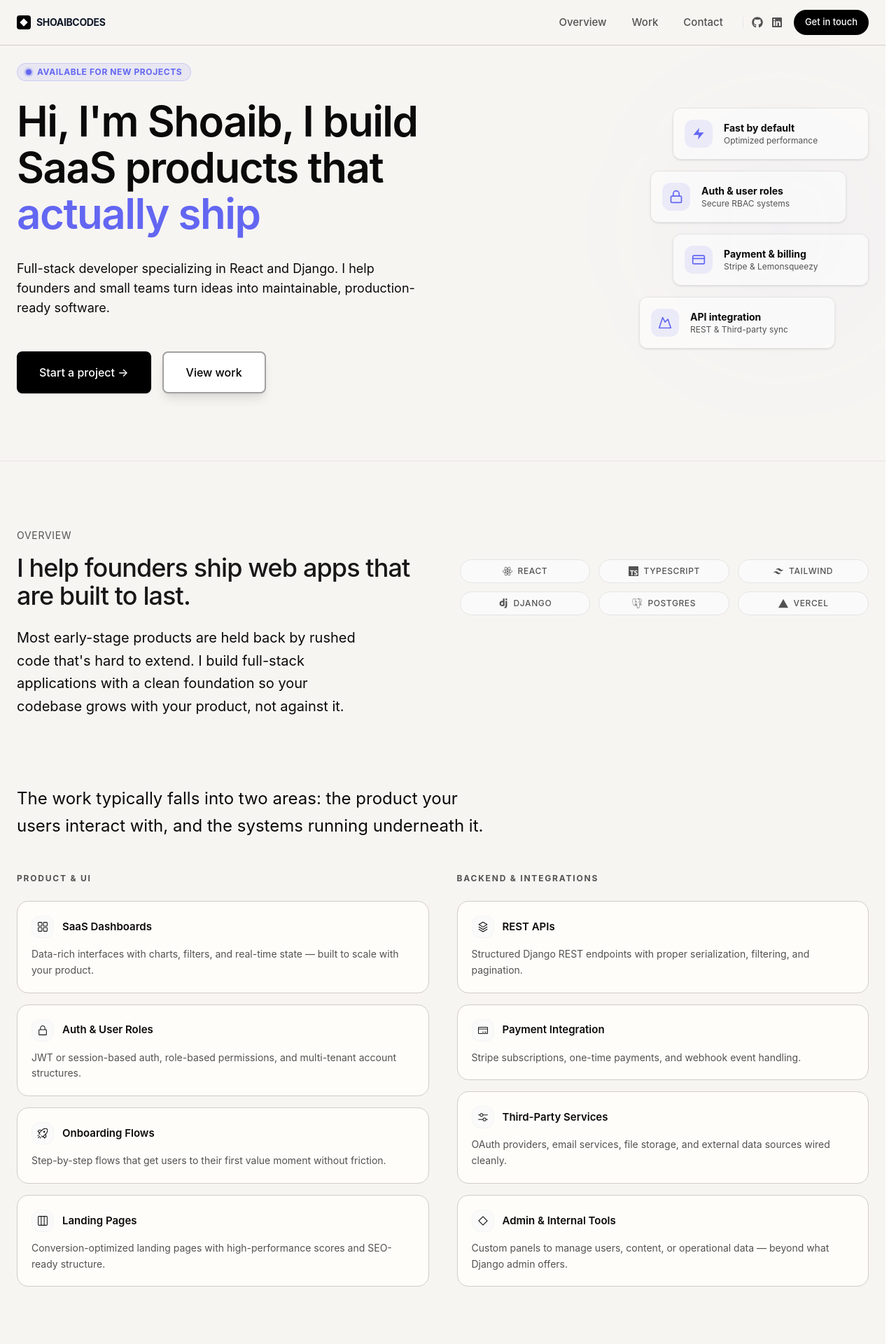
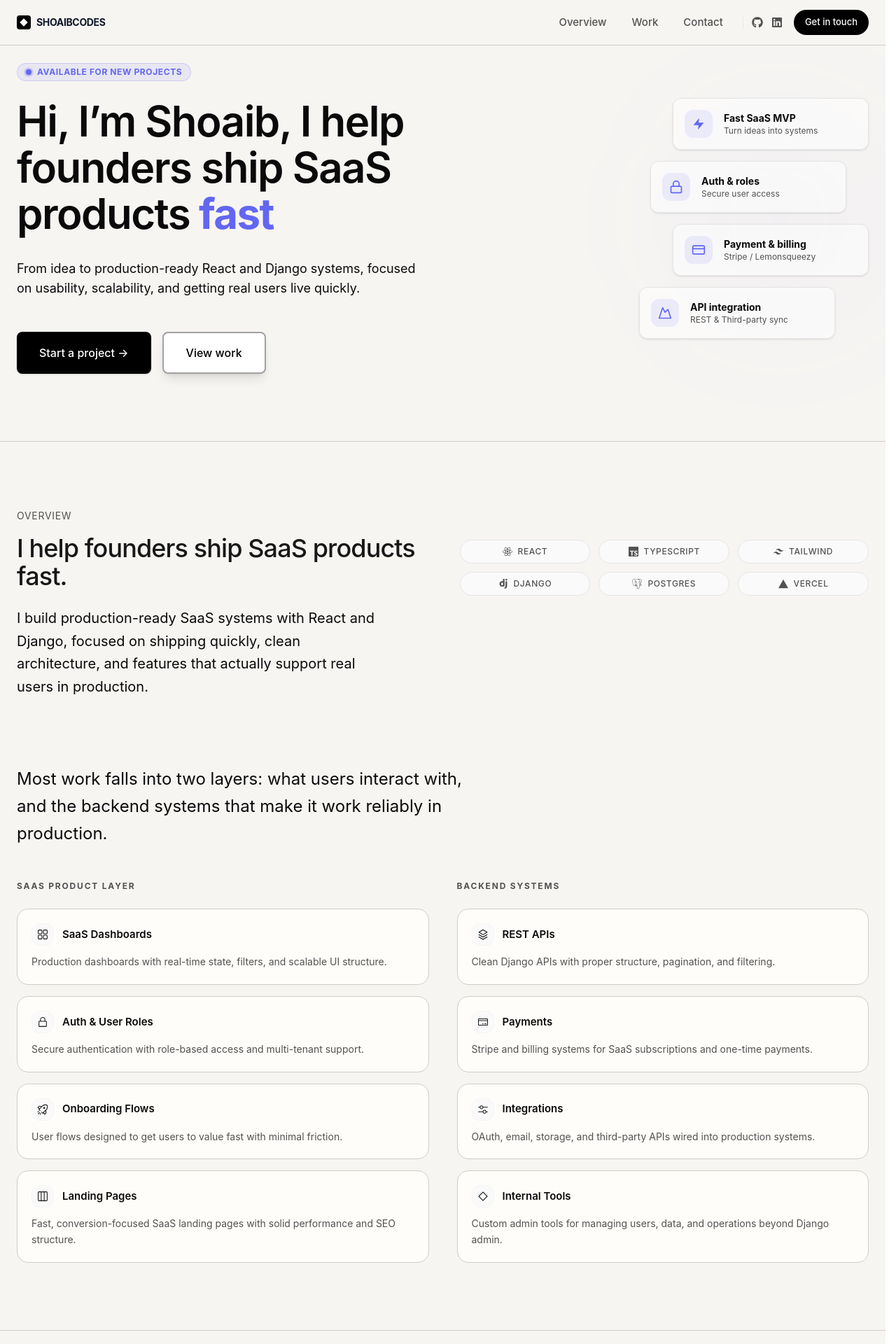
Before and after one commit to codewithshoaib-dev/Portfolio, a React (Vite) app in the folder web/: page / in a window 1280 px wide. Shown: the top 1920 px of the page at 70% size. Built offline with nearby package versions, Linux system fonts and the light colour scheme.

Commit message:
feat(copy): align hero and overview messaging with SaaS-focused positioning

```diff
--- a/web/src/landingpage/about.tsx
+++ b/web/src/landingpage/about.tsx
@@ -33,22 +33,22 @@ const productWork = [
   {
     title: "SaaS Dashboards",
     icon: <RxDashboard />,
-    desc: "Data-rich interfaces with charts, filters, and real-time state — built to scale with your product.",
+    desc: "Production dashboards with real-time state, filters, and scalable UI structure.",
   },
   {
     title: "Auth & User Roles",
     icon: <RxLockClosed />,
-    desc: "JWT or session-based auth, role-based permissions, and multi-tenant account structures.",
+    desc: "Secure authentication with role-based access and multi-tenant support.",
   },
   {
     title: "Onboarding Flows",
     icon: <RxRocket />,
-    desc: "Step-by-step flows that get users to their first value moment without friction.",
+    desc: "User flows designed to get users to value fast with minimal friction.",
   },
   {
     title: "Landing Pages",
     icon: <RxLayout />,
-    desc: "Conversion-optimized landing pages with high-performance scores and SEO-ready structure.",
+    desc: "Fast, conversion-focused SaaS landing pages with solid performance and SEO structure.",
   },
 ];
 
@@ -56,22 +56,22 @@ const backendWork = [
   {
     title: "REST APIs",
     icon: <RxLayers />,
-    desc: "Structured Django REST endpoints with proper serialization, filtering, and pagination.",
+    desc: "Clean Django APIs with proper structure, pagination, and filtering.",
   },
   {
-    title: "Payment Integration",
+    title: "Payments",
     icon: <PiCreditCard />,
-    desc: "Stripe subscriptions, one-time payments, and webhook event handling.",
+    desc: "Stripe and billing systems for SaaS subscriptions and one-time payments.",
   },
   {
-    title: "Third-Party Services",
+    title: "Integrations",
     icon: <RxMixerHorizontal />,
-    desc: "OAuth providers, email services, file storage, and external data sources wired cleanly.",
+    desc: "OAuth, email, storage, and third-party APIs wired into production systems.",
   },
   {
-    title: "Admin & Internal Tools",
+    title: "Internal Tools",
     icon: <RxComponentInstance />,
-    desc: "Custom panels to manage users, content, or operational data — beyond what Django admin offers.",
+    desc: "Custom admin tools for managing users, data, and operations beyond Django admin.",
   },
 ];
 
@@ -88,12 +88,13 @@ const backendWork = [
         <div className="grid lg:grid-cols-2 gap-12 items-start mb-24">
           <div>
             <h2 className="text-4xl font-medium tracking-tight text-neutral-900 mb-6">
-              I help founders ship web apps that are built to last.
+              I help founders ship SaaS products fast.
             </h2>
+
             <p className="text-xl text-foreground leading-relaxed max-w-lg">
-              Most early-stage products are held back by rushed code that's hard
-              to extend. I build full-stack applications with a clean foundation
-              so your codebase grows with your product, not against it.
+              I build production-ready SaaS systems with React and Django,
+              focused on shipping quickly, clean architecture, and features that
+              actually support real users in production.
             </p>
           </div>
 
@@ -116,21 +117,20 @@ const backendWork = [
         </div>
         {/* ─── Section bridge ─── */}
         <p className="text-2xl text-foreground max-w-2xl mb-12 leading-relaxed">
-          The work typically falls into two areas: the product your users
-          interact with, and the systems running underneath it.
+          Most work falls into two layers: what users interact with, and the
+          backend systems that make it work reliably in production.
         </p>
 
         {/* ─── Service cards ─── */}
         <div className="grid md:grid-cols-2 gap-10">
           {[
-            { label: "Product & UI", data: productWork },
-            { label: "Backend & Integrations", data: backendWork },
+            { label: "SaaS Product Layer", data: productWork },
+            { label: "Backend Systems", data: backendWork },
           ].map((section) => (
             <div key={section.label} className="flex flex-col">
               <h3 className="text-xs font-bold uppercase tracking-[0.15em] text-muted-foreground mb-6">
                 {section.label}
               </h3>
-
 
               <div className="grid grid-cols-1 gap-4">
                 {section.data.map((item) => (
--- a/web/src/landingpage/hero.tsx
+++ b/web/src/landingpage/hero.tsx
@@ -2,7 +2,7 @@ export default function Hero() {
   return (
     <section
       id="hero"
-      className="relative overflow-hidden border-b bg-background selection:bg-neutral-900 selection:text-white border-neutral-200 px-6 pt-16 lg:pt-6 pb-20 md:pb-24"
+      className="relative overflow-hidden border-b bg-background selection:bg-neutral-900 selection:text-white border-border px-6 pt-16 lg:pt-6 pb-20 md:pb-24"
     >
       <div className="container-max relative z-10">
         <div className="grid items-center gap-12 lg:grid-cols-2">
@@ -18,14 +18,13 @@ export default function Hero() {
             </div>
 
             <h1 className="max-w-[28ch] text-[2.75rem] font-semibold leading-[1.1] tracking-tight text-foreground sm:text-[3.25rem] lg:text-[3.75rem]">
-              Hi, I&apos;m Shoaib, I build SaaS products that
-              <span className="text-accent"> actually ship</span>
+              Hi, I’m Shoaib, I help founders ship SaaS products
+              <span className="text-accent font-bold"> fast</span>
             </h1>
 
             <p className="mt-8 max-w-xl text-lg text-foreground">
-              Full-stack developer specializing in React and Django. I help
-              founders and small teams turn ideas into maintainable,
-              production-ready software.
+              From idea to production-ready React and Django systems, focused on
+              usability, scalability, and getting real users live quickly.
             </p>
 
             <div className="mt-12 flex flex-col gap-4 sm:flex-row">
@@ -67,10 +66,10 @@ export default function Hero() {
               </div>
               <div>
                 <p className="text-sm font-bold text-foreground">
-                  Fast by default
+                  Fast SaaS MVP
                 </p>
                 <p className="text-xs text-muted-foreground">
-                  Optimized performance
+                  Turn ideas into systems
                 </p>
               </div>
             </div>
@@ -94,10 +93,10 @@ export default function Hero() {
               </div>
               <div>
                 <p className="text-sm font-bold text-foreground">
-                  Auth & user roles
+                  Auth & roles
                 </p>
                 <p className="text-xs text-muted-foreground">
-                  Secure RBAC systems
+                  Secure user access
                 </p>
               </div>
             </div>
@@ -124,7 +123,7 @@ export default function Hero() {
                   Payment & billing
                 </p>
                 <p className="text-xs text-muted-foreground">
-                  Stripe & Lemonsqueezy
+                  Stripe / Lemonsqueezy
                 </p>
               </div>
             </div>
```
